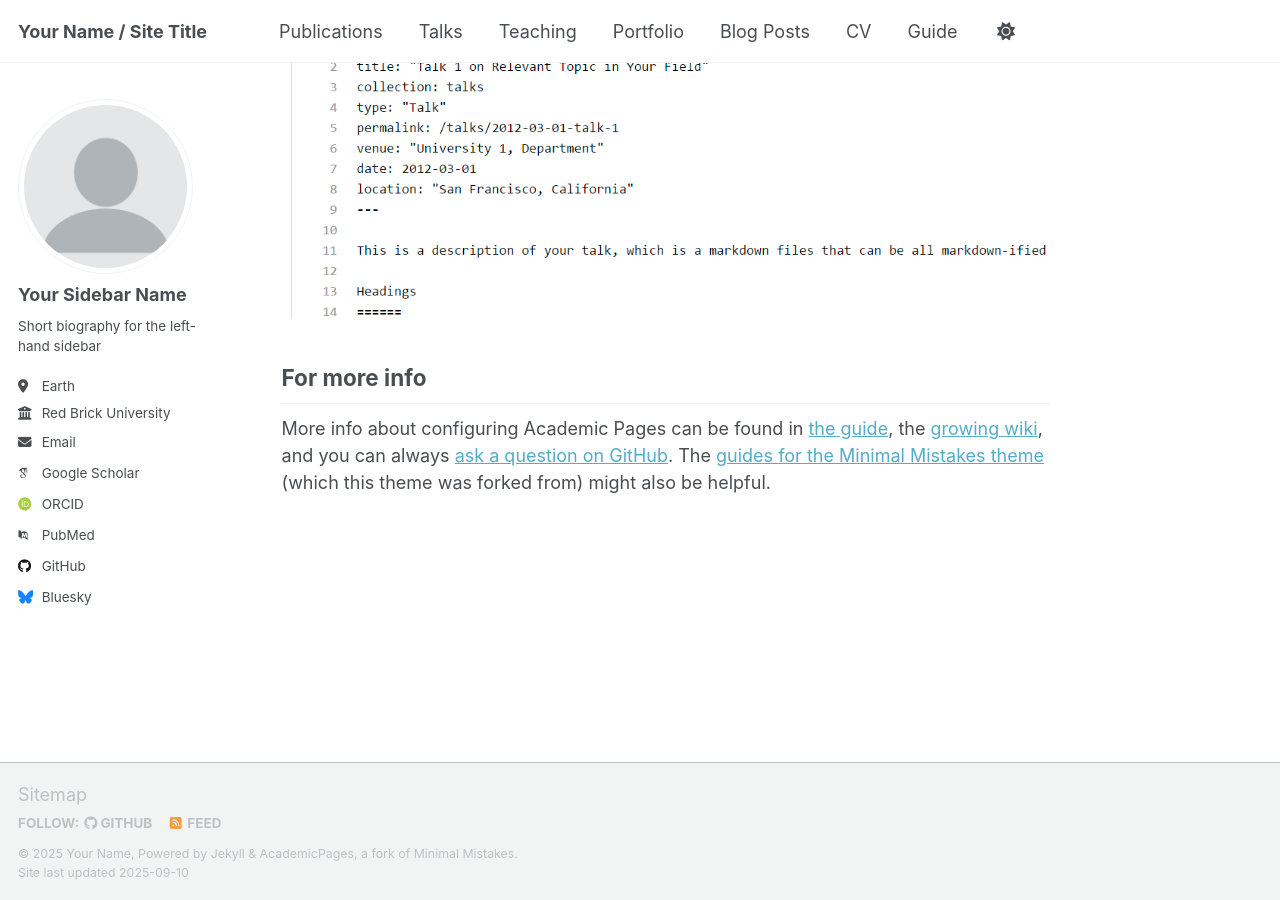
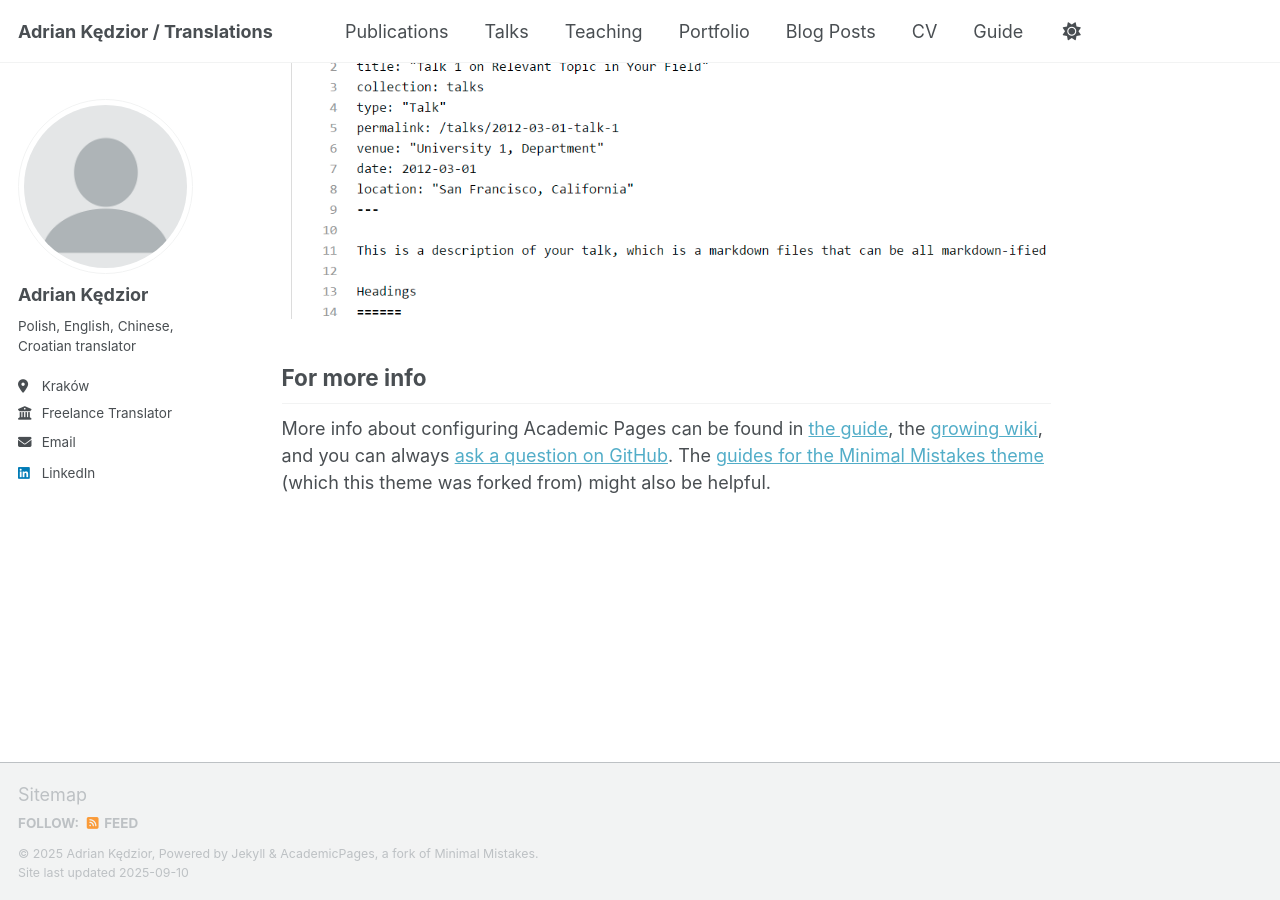
Before and after one commit to adriankedziortranslations/adriankedziortranslations.github.io, a Jekyll site: the page built from _pages/about.md, in a window 1280 px wide and 900 px high, scrolled down 2880 px. Built offline with Jekyll 4.4.1, drawn with Linux system fonts in a browser that asks for light colours; some web fonts are replaced; a script that is not in the unit is left out.

Commit message:
Edit config

```diff
--- a/_config.yml
+++ b/_config.yml
@@ -9,14 +9,14 @@
 # Basic Site Settings
 locale                   : "en-US"
 site_theme               : "default" # Currently available options are "default", "air"
-title                    : "Your Name / Site Title"
+title                    : "Adrian Kędzior / Translations"
 title_separator          : "-"
-name                     : &name "Your Name"
-description              : &description "Your Name's academic portfolio"   # Update this with a general description of your site, this is the default if not overridden by a page
-url                      : https://academicpages.github.io # The base hostname & protocol for your site e.g. "https://[your GitHub username].github.io",
+name                     : &name "Adrian Kędzior"
+description              : &description "Polish, English, Chinese, Croatian translator"   # Update this with a general description of your site, this is the default if not overridden by a page
+url                      : https://adriankedziortranslations.github.io # The base hostname & protocol for your site e.g. "https://[your GitHub username].github.io",
                                                            # or if you already have some other page hosted on Github then use "https://[your GitHub username].github.io/[Your Repo Name]"
 baseurl                  : "" # the subpath of your site, e.g. "/blog"
-repository               : "academicpages/academicpages.github.io"
+repository               : "adriankedziortranslations/adriankedziortranslations.github.io"
 
 # Site Author - The following control what appear as part of the author content on the side bar.
 #               If a field is blank the icon and link will not appear, otherwise it will be shown.
@@ -24,23 +24,23 @@ repository               : "academicpages/academicpages.github.io"
 author:
   # Biographic information
   avatar           : "profile.png"
-  name             : "Your Sidebar Name"
+  name             : "Adrian Kędzior"
   pronouns         : # example: "she/her"
-  bio              : "Short biography for the left-hand sidebar"
-  location         : "Earth"
-  employer         : "Red Brick University"
+  bio              : "Polish, English, Chinese, Croatian translator"
+  location         : "Kraków"
+  employer         : "Freelance Translator"
   uri              : # URL
-  email            : "none@example.org"
+  email            : "adrian.kedzior23@gmail.com"
 
   # Academic websites
   academia         : # URL
   arxiv            : # URL - Update with the correct link to your profile
-  googlescholar    : "https://scholar.google.com/citations?user=PS_CX0AAAAAJ"
+  googlescholar    : # "https://scholar.google.com/citations?user=PS_CX0AAAAAJ"
   inspire-hep      : # URL
   impactstory      : # URL
-  orcid            : "http://orcid.org/yourorcidurl"
+  orcid            : # "http://orcid.org/yourorcidurl"
   semantic         : # URL
-  pubmed           : "https://www.ncbi.nlm.nih.gov/pubmed/?term=john+snow"
+  pubmed           : # "https://www.ncbi.nlm.nih.gov/pubmed/?term=john+snow"
   researchgate     : # URL
   scopus           : # URL
 
@@ -48,13 +48,13 @@ author:
   bitbucket        : # Username - Update with your username on the site
   codepen          : # Username
   dribbble         : # Username
-  github           : "academicpages"
+  github           : # "academicpages"
   kaggle           : # Username
   stackoverflow    : # User number or user number and name (i.e., use "1" or "1/jeff-atwood")
 
   # Social media
   artstation       : # Username
-  bluesky          : "bsky.app" # Replace this with you Bluesky username
+  bluesky          : # "bsky.app" # Replace this with you Bluesky username
   facebook         : # Username
   flickr           : # Username
   foursquare       : # Username
@@ -63,7 +63,7 @@ author:
   keybase          : # Username
   instagram        : # Username
   lastfm           : # Username
-  linkedin         : # Username
+  linkedin         : "https://www.linkedin.com/in/adrian-k%C4%99dzior?originalSubdomain=pl"
   mastodon         : # URL
   medium           : # URL
   pinterest        : # Username
```
